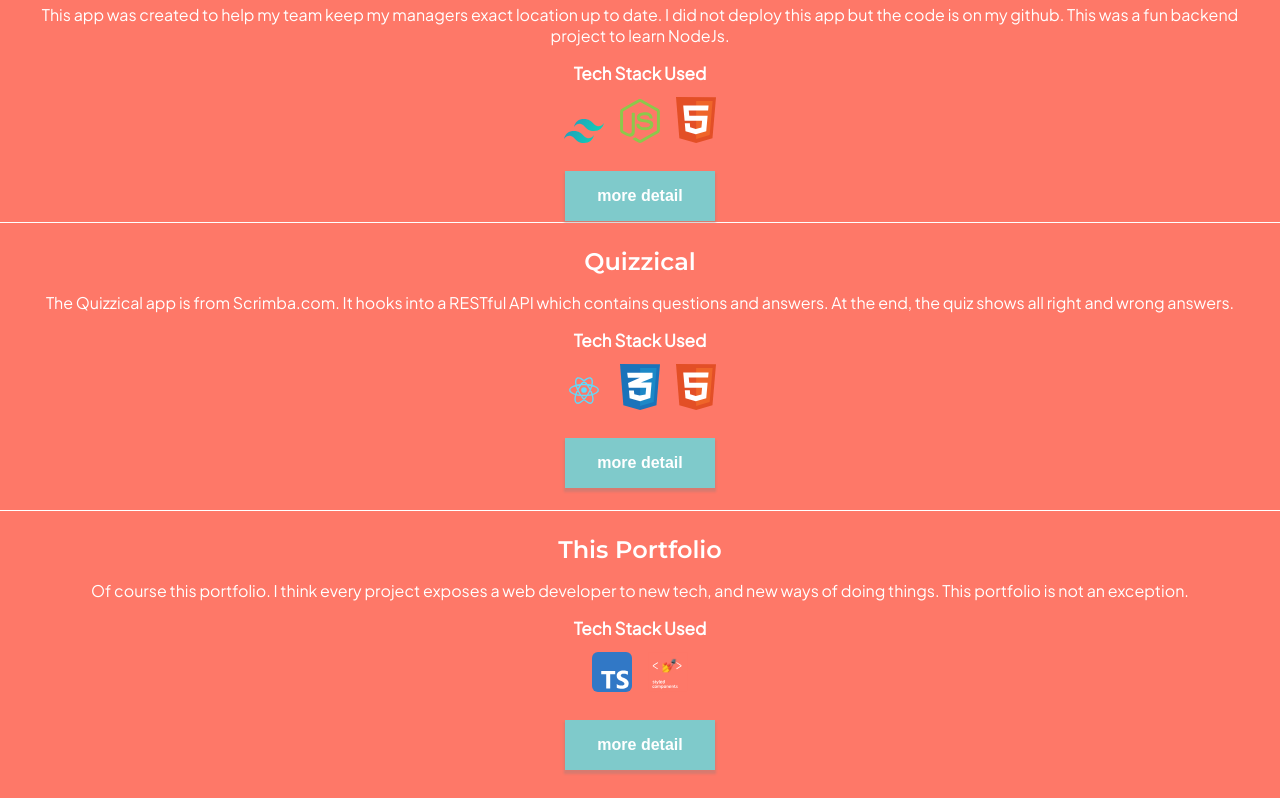
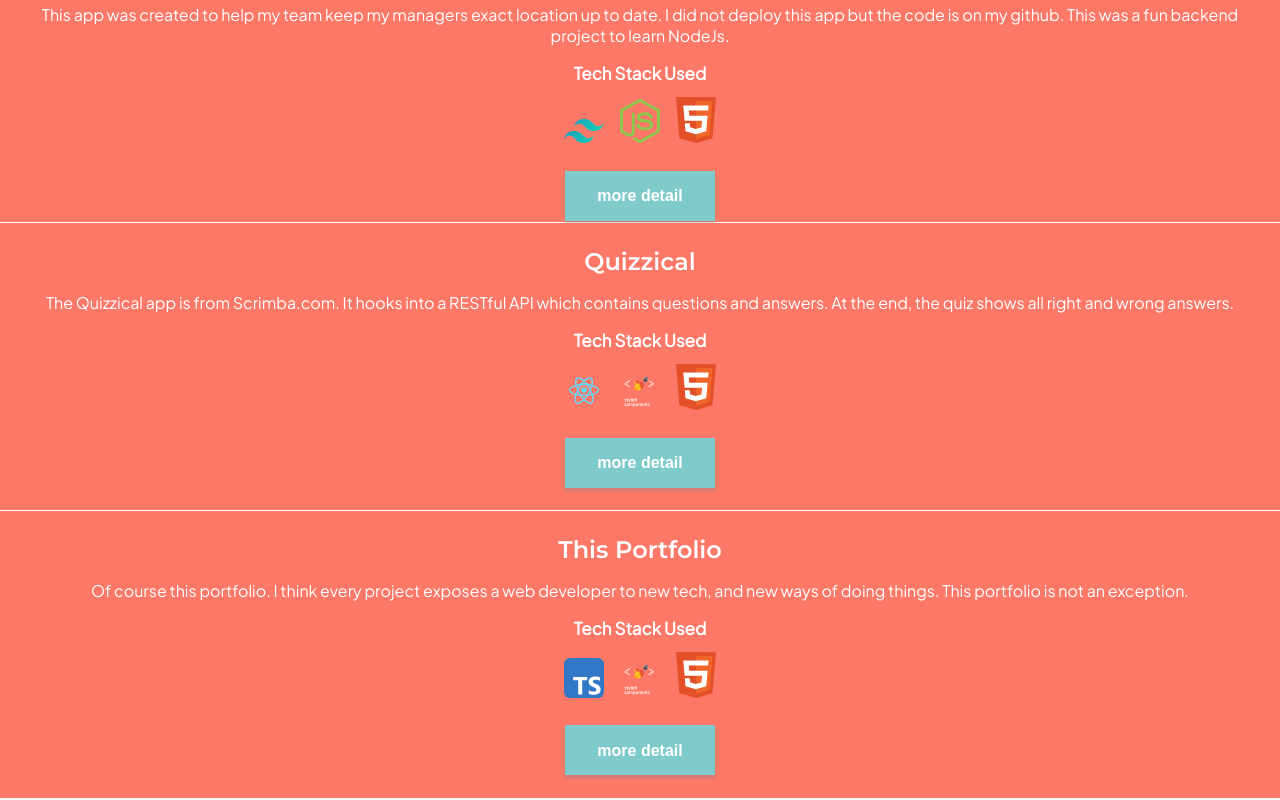
Before and after one commit to mcfliermeyer/Portfolio, a React (Create React App) app: page / in a window 1280 px wide. Shown: the part 705-1505 px from the top of the page. Built offline with nearby package versions, Linux system fonts and the light colour scheme; a web font is replaced by a local one.

Commit message:
removed console logs, changed icons, added details area to back of project card

```diff
--- a/src/components/ProjectSection.tsx
+++ b/src/components/ProjectSection.tsx
@@ -1,9 +1,8 @@
 import styled from "styled-components";
 import TechStackIconWrapper from "./TechStackIconWrapper";
-import { useState, useRef, useLayoutEffect, useEffect } from "react";
+import { useState, useRef, useEffect } from "react";
 
 const StyledProjectSection = styled.section`
-  /* background-color: ${(props) => props.theme.colors.primaryPinkish}; */
   color: white;
   border-bottom: 0.1px white solid;
   margin-inline: auto;
@@ -46,7 +45,6 @@ const StyledProjectSection = styled.section`
       left: 0;
       right: 0;
       margin-inline: auto;
-      /* background-color: ${(props) => props.theme.colors.primaryPinkish}; */
     }
     .front {
       z-index: 2;
@@ -55,6 +53,7 @@ const StyledProjectSection = styled.section`
     }
     .back {
       transform: rotateY(180deg);
+      padding: 1.5rem 1.6rem;
     }
   }
 `;
@@ -63,8 +62,9 @@ type Props = {
   title: String;
   summary: String;
   techStack: string[];
+  projectDetails: String;
 };
-const ProjectSection = ({ title, summary, techStack }: Props) => {
+const ProjectSection = ({ title, summary, techStack, projectDetails }: Props) => {
   const [isFlipped, setIsFlipped] = useState(false);
   const [cardHeight, setCardHeight] = useState(0);
   const cardEl = useRef<HTMLDivElement>();
@@ -74,13 +74,9 @@ const ProjectSection = ({ title, summary, techStack }: Props) => {
   };
 
   useEffect(() => {
-    console.log("layout firing again");
     if (cardEl.current) {
       setCardHeight(() => {
         if (cardEl.current) {
-          console.log(
-            `from uselayouteffect height: ${cardEl.current.clientHeight}`
-          );
           return cardEl.current.clientHeight + convertRemToPixels(1.5 * 2);
         } else return 0;
       });
@@ -98,7 +94,6 @@ const ProjectSection = ({ title, summary, techStack }: Props) => {
             if (el) cardEl.current = el;
           }}
           className="front"
-          // style={{ minHeight: `${cardHeight}px` }}
         >
           <h1 className="title">{title}</h1>
           <p className="summary">{summary}</p>
@@ -113,14 +108,14 @@ const ProjectSection = ({ title, summary, techStack }: Props) => {
         </div>
         <div
           className="back"
-          // style={{ minHeight: `${cardHeight}px` }}
         >
-          <h1 className="">this is the bakkkk</h1>
+          <h1 className="project-details-title title">Project Details</h1>
+          <p className="project-details summary">{projectDetails}</p>
           <button
             className="more-detail-btn"
             onClick={() => handleDetailClick()}
           >
-            more detail
+            go back
           </button>
         </div>
       </div>
@@ -132,8 +127,5 @@ ProjectSection.Styled = StyledProjectSection;
 export default ProjectSection;
 
 function convertRemToPixels(rem: number) {
-  console.log(
-    rem * parseFloat(getComputedStyle(document.documentElement).fontSize)
-  );
   return rem * parseFloat(getComputedStyle(document.documentElement).fontSize);
 }
--- a/src/components/Projects.tsx
+++ b/src/components/Projects.tsx
@@ -7,12 +7,9 @@ import tailwindLogo from "../resources/tailwindcss.svg";
 import reactLogo from "../resources/react.svg";
 import typescriptLogo from "../resources/typescript.svg";
 import styledComponentsLogo from "../resources/styledComponents.svg";
-import styled from "styled-components"
+import styled from "styled-components";
 
-const StyledProjects = styled.div`
-  /* display: flex;
-  flex-direction: column; */
-`
+const StyledProjects = styled.div``;
 
 const Projects = () => {
   return (
@@ -20,25 +17,16 @@ const Projects = () => {
       <NewSection title={"Projects"} />
       <ProjectSection
         title={"Manager Locator"}
-        summary={
-          "This app was created to help my team keep my managers exact location up to date. I did not deploy this app but the code is on my github. This was a fun backend project to learn NodeJs."
-        }
-        techStack={[tailwindLogo, nodeLogo, htmlLogo]}
-      />
+        summary={"This app was created to help my team keep my managers exact location up to date. I did not deploy this app but the code is on my github. This was a fun backend project to learn NodeJs."}
+        techStack={[tailwindLogo, nodeLogo, htmlLogo]} projectDetails={"This was my first project using tailwind css which I really enjoyed. Tailwind is a nice tool to quickly layout and beautify the page. I also learned NodeJs with this project. That was quite a learning curve but interesting to understand how to create API routes and server side rendering. I did not deploy this project. However the code is available here: "}      />
       <ProjectSection
         title={"Quizzical"}
-        summary={
-          "The Quizzical app is from Scrimba.com. It hooks into a RESTful API which contains questions and answers. At the end, the quiz shows all right and wrong answers."
-        }
-        techStack={[reactLogo, cssLogo, htmlLogo]}
-      />
+        summary={"The Quizzical app is from Scrimba.com. It hooks into a RESTful API which contains questions and answers. At the end, the quiz shows all right and wrong answers."}
+        techStack={[reactLogo, styledComponentsLogo, htmlLogo]} projectDetails={"This was my first solo React project. It included API calls and required a large data destructure from the API call. I also used Styled Components with React for the first time. I learned a lot. You can view the deployed project here: "}      />
       <ProjectSection
         title={"This Portfolio"}
-        summary={
-          "Of course this portfolio. I think every project exposes a web developer to new tech, and new ways of doing things. This portfolio is not an exception."
-        }
-        techStack={[typescriptLogo, styledComponentsLogo]}
-      />
+        summary={"Of course this portfolio. I think every project exposes a web developer to new tech, and new ways of doing things. This portfolio is not an exception."}
+        techStack={[typescriptLogo, styledComponentsLogo, htmlLogo]} projectDetails={"This is my first Typescript project. So far I have learned, TypeScript is a great way to catch errors before runtime. It does seem much more time inefficient, however I can see it being very useful in large projects."}      />
     </StyledProjects>
   );
 };
--- a/src/components/TechStackIconWrapper.tsx
+++ b/src/components/TechStackIconWrapper.tsx
@@ -2,11 +2,11 @@ import styled from "styled-components";
 
 const StyledTechStackIconWrapper = styled.div`
   padding-bottom: 1rem;
-  padding-top: .3rem;
+  padding-top: 0.3rem;
   .icon {
     width: 40px;
     height: auto;
-    padding: .5rem;
+    padding: 0.5rem;
   }
 `;
 
@@ -17,7 +17,7 @@ const TechStackIconWrapper = (props: Props) => {
   return (
     <StyledTechStackIconWrapper>
       {props.icons.map((icon) => (
-        <img className="icon" alt="tech icon" src={icon} />
+        <img className="icon" alt="tech icon" src={icon} key={icon} />
       ))}
     </StyledTechStackIconWrapper>
   );
```
